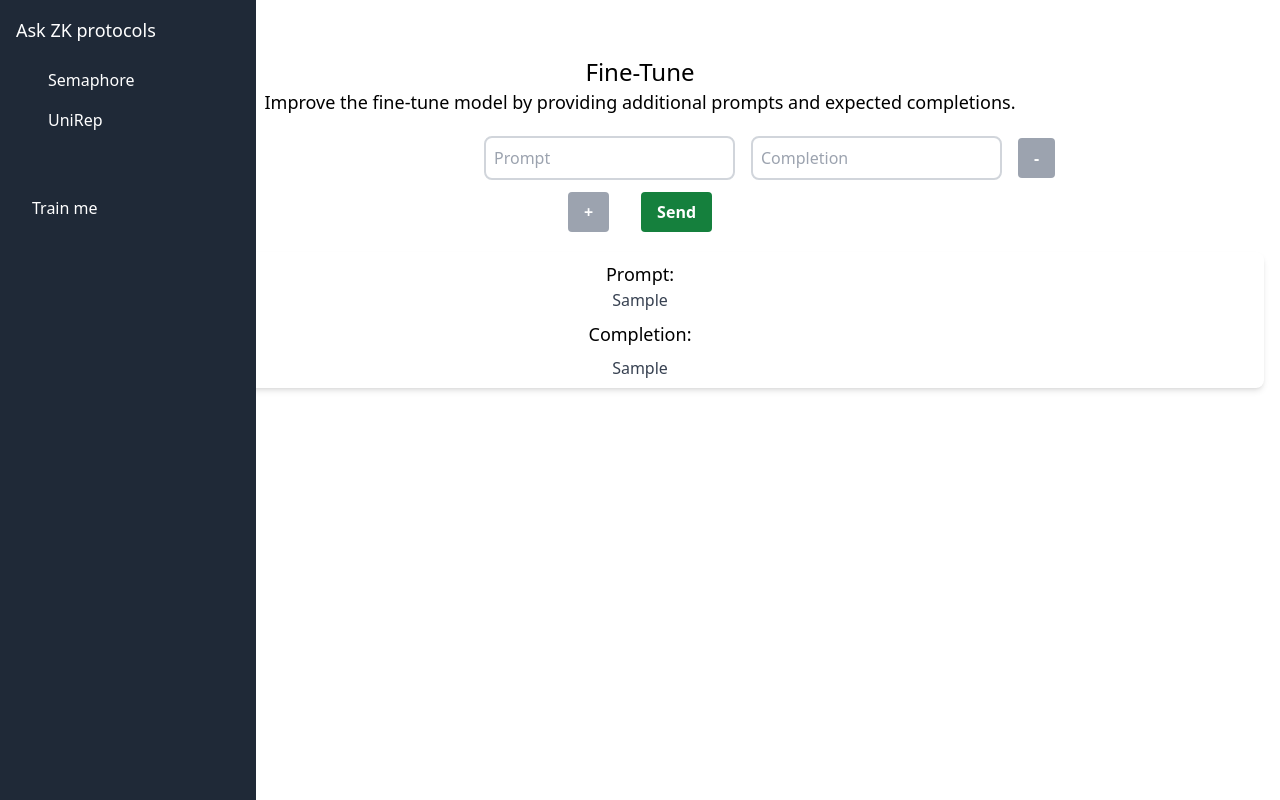
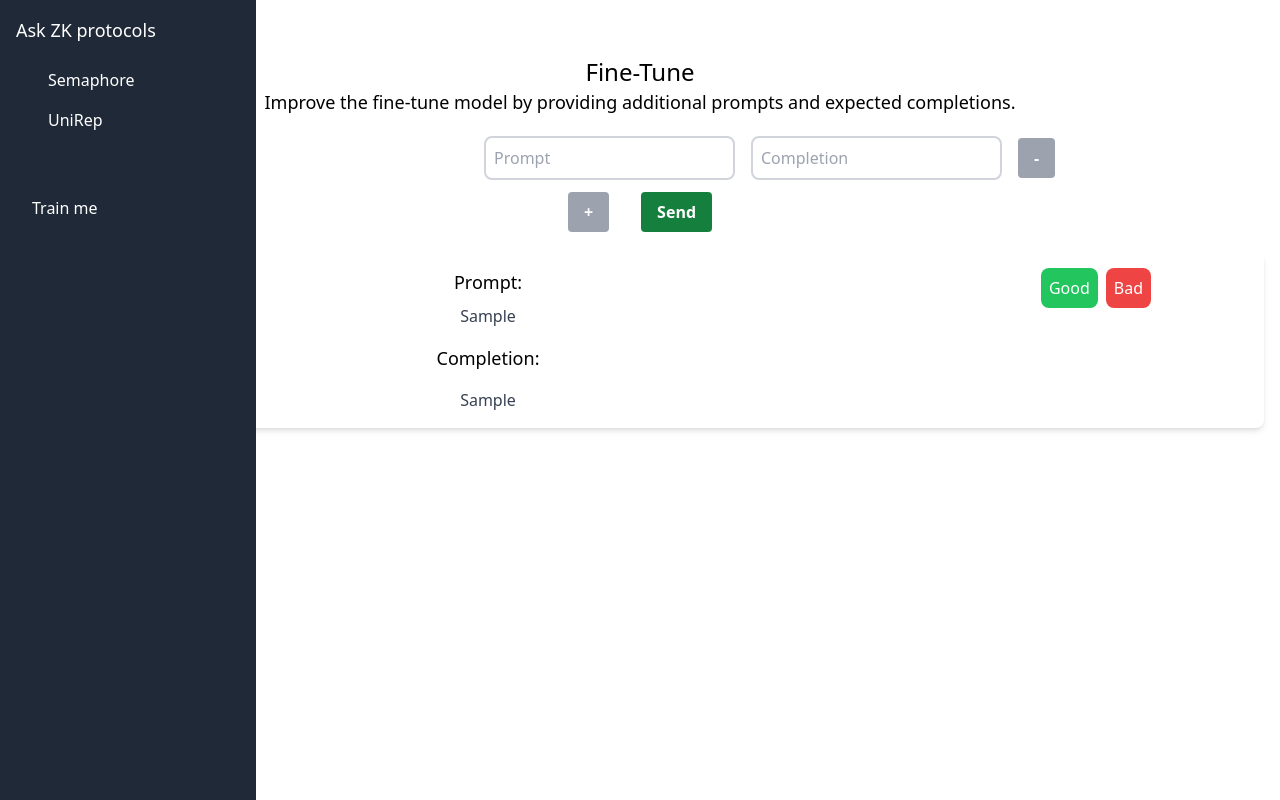
Before and after one commit to marciob/gpt3-zk, a Next.js app: page /fine-tune in a window 1280 px wide. Both pictures are taken after typing "Sample", "Sample" into the empty fields and a click on the button "Send". Built offline with nearby package versions, Linux system fonts and the light colour scheme.

Commit message:
adding button good and bad bellow form

```diff
--- a/pages/fine-tune.tsx
+++ b/pages/fine-tune.tsx
@@ -124,12 +124,22 @@ const FineTune = () => {
             {submittedInputs.map((input) => (
               <div
                 key={input.id}
-                className="bg-white p-2 rounded-lg shadow-md my-2"
+                className="bg-white p-4 rounded-lg shadow-md my-4 flex"
               >
-                <h2 className="text-lg font-medium ">Prompt:</h2>
-                <p className="text-gray-700">{input.prompt}</p>
-                <h2 className="text-lg font-medium my-2">Completion:</h2>
-                <p className="text-gray-700">{input.completion}</p>
+                <div className="w-3/4">
+                  <h2 className="text-lg font-medium mb-2">Prompt:</h2>
+                  <p className="text-gray-700">{input.prompt}</p>
+                  <h2 className="text-lg font-medium my-4">Completion:</h2>
+                  <p className="text-gray-700">{input.completion}</p>
+                </div>
+                <div className="w-1/4 justify-around">
+                  <button className="bg-green-500 text-white py-1 px-2 rounded-lg h-10">
+                    Good
+                  </button>
+                  <button className="bg-red-500 text-white py-1 px-2 rounded-lg h-10 ml-2">
+                    Bad
+                  </button>
+                </div>
               </div>
             ))}
           </div>
```
